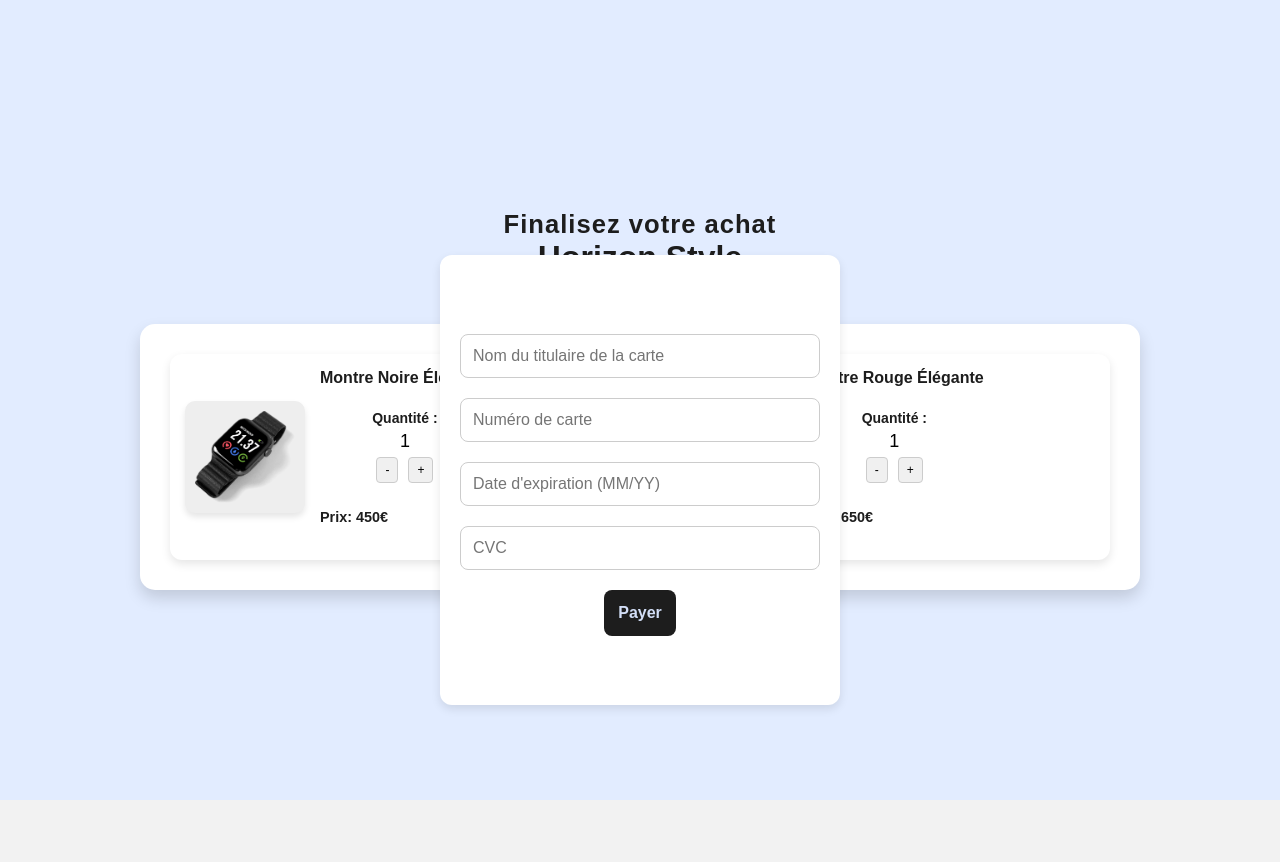
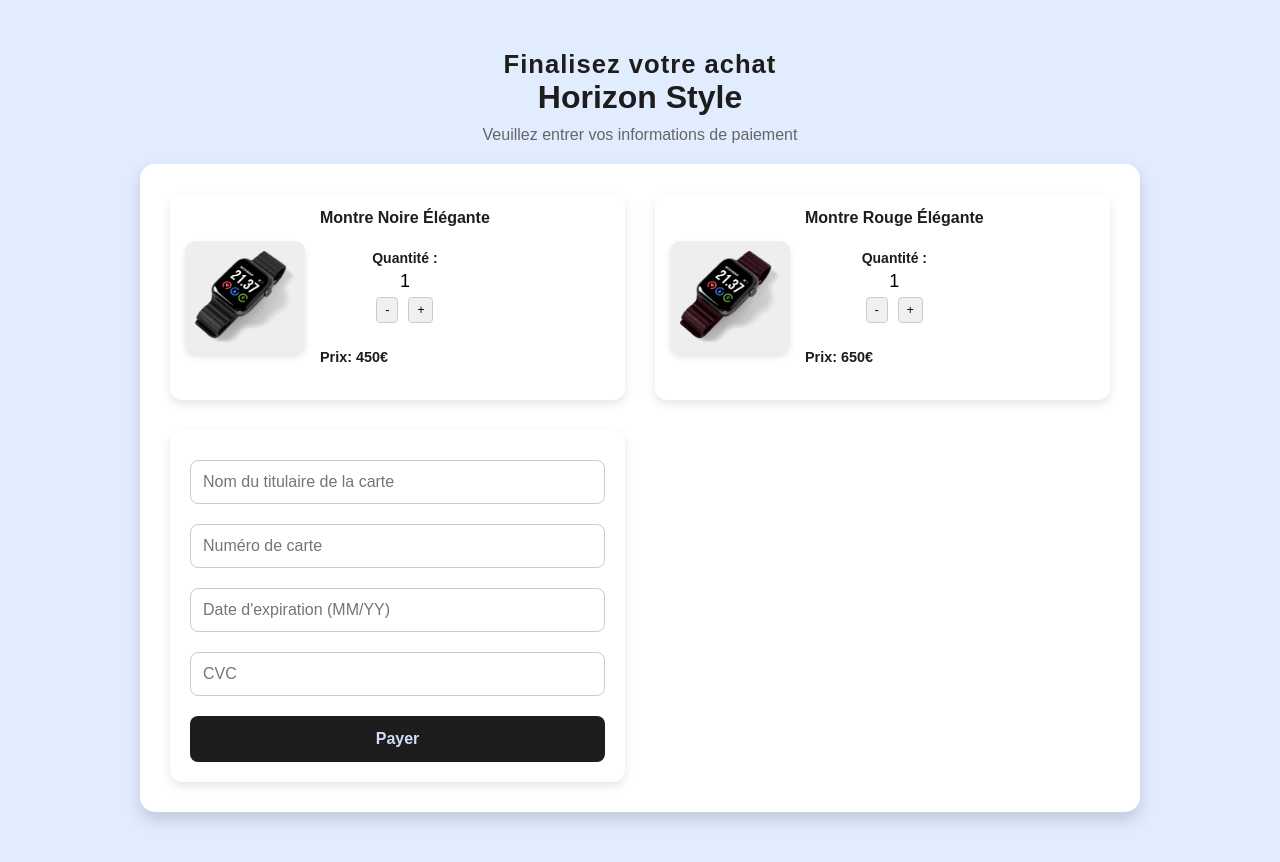
Before and after one commit to AdemCanKocaman/DEVE427, a React (Vite) app: page /paiement in a window 1280 px wide. Shown: the top 862 px of the page. Before the commit the page ends 800 px from the top, so only its background shows below. Built offline with nearby package versions, Linux system fonts and the light colour scheme.

Commit message:
Correction de L'erreur d'Andrei

```diff
--- a/src/pages/Paiement.css
+++ b/src/pages/Paiement.css
@@ -2,11 +2,17 @@
     display: flex;
     flex-direction: column;
     align-items: center;
-    justify-content: center;
+    justify-content: flex-start;
     min-height: 100vh;
     background-color: #E2ECFF;
     padding: 50px 20px;
     font-family: "Lexend Deca", sans-serif;
+    box-sizing: border-box;
+}
+
+.payment-container h1, .payment-container h2, .payment-container p {
+    margin: 0;
+    padding: 0;
 }
 
 .payment-container h1 {
@@ -33,12 +39,14 @@
     display: grid;
     grid-template-columns: 1fr 1fr;
     gap: 30px;
-    width: 85%;
+    width: 100%;
     max-width: 1000px;
     background: white;
     padding: 30px;
     border-radius: 15px;
     box-shadow: 0 8px 16px rgba(0, 0, 0, 0.15);
+    margin-bottom: 30px;
+    box-sizing: border-box;
 }
 
 .product-info {
@@ -112,7 +120,7 @@
     margin-top: 8px;
 }
 
-form {
+#Form-Paiment {
     display: flex;
     flex-direction: column;
     padding: 20px;
@@ -121,7 +129,7 @@ form {
     box-shadow: 0 4px 10px rgba(0, 0, 0, 0.1);
 }
 
-form input {
+#Form-Paiment input {
     width: 100%;
     padding: 12px;
     margin: 10px 0;
@@ -132,11 +140,11 @@ form input {
     transition: all 0.3s ease;
 }
 
-form input:focus {
+#Form-Paiment input:focus {
     border-color: #1D1D1D;
 }
 
-form button {
+#Form-Paiment button {
     background-color: #1D1D1D;
     color: #D2DEF6;
     border: none;
@@ -149,7 +157,7 @@ form button {
     margin-top: 10px;
 }
 
-form button button:hover {
+#Form-Paiment button:hover {
     background-color: #333;
     transform: scale(1.05);
 }
--- a/src/pages/Paiement.jsx
+++ b/src/pages/Paiement.jsx
@@ -82,7 +82,7 @@ const PaymentPage = () => {
           </div>
         </div>
 
-        <form onSubmit={handlePayment}>
+        <form id="Form-Paiment" onSubmit={handlePayment}>
           <input
             type="text"
             placeholder="Nom du titulaire de la carte"
--- a/src/pages/Register.css
+++ b/src/pages/Register.css
@@ -48,7 +48,7 @@
     left: 8%;
     transform: translate(-50%, -50%);
 }
-form{
+#Form-Register{
     position: absolute;
     top: 60%;
     left: 50%;
@@ -63,7 +63,7 @@ form{
     border-radius: 20px;
     box-shadow: 0 0 5px #101010;
 }
-.register-container form input{
+.register-container #Form-Register input{
     position: relative;
     top: 20px;
     width: 300px;
@@ -78,10 +78,10 @@ form{
     transition: all 0.3s ease;
     background-color: #EEF4FF;
 }
-.register-container form input:focus{
+.register-container #Form-Register input:focus{
     border-bottom: 2px solid #101010;
 }
-.register-container form #submit-Register{
+.register-container #Form-Register #submit-Register{
     position: relative;
     top: 30px;
     width: 300px;
@@ -97,7 +97,7 @@ form{
     cursor: pointer;
     transition: all 0.3s ease;
 }
-.register-container form .Connecter{
+.register-container #Form-Register .Connecter{
     position: relative;
     top: 50px;
     width: 300px;
--- a/src/pages/Register.jsx
+++ b/src/pages/Register.jsx
@@ -59,7 +59,7 @@ const Register = () => {
       <h1 id='RegisterFirstTitle'>Horizon Style</h1>
         <img id='MontreNoir' src={MontreNoire} alt="Montre Noire"/>
         <img id='MontreRouge' src={MontreRouge} alt="Montre Rouge"/>
-      <form onSubmit={handleRegister}>
+      <form id='Form-Register' onSubmit={handleRegister}>
         <input
           id='prenom-Register'
           type="text"
```
Also changed, not shown: package.json (+7 -2 lines), 1 other file (tests, documents, lock files or other folders). Lines whose indentation alone changed are shown as unchanged.
